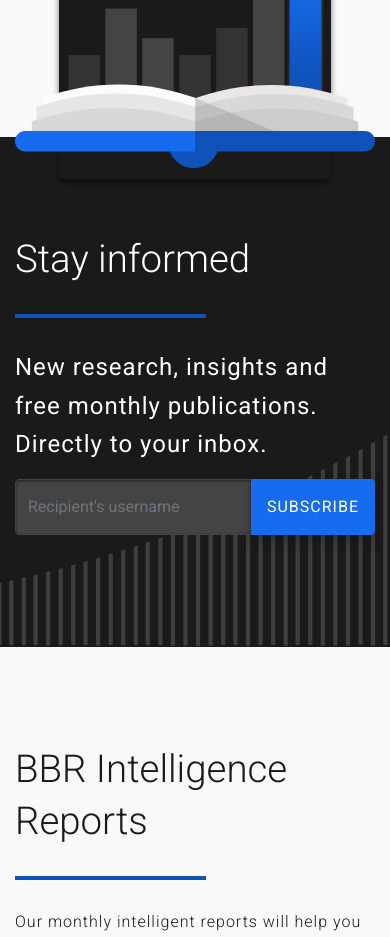
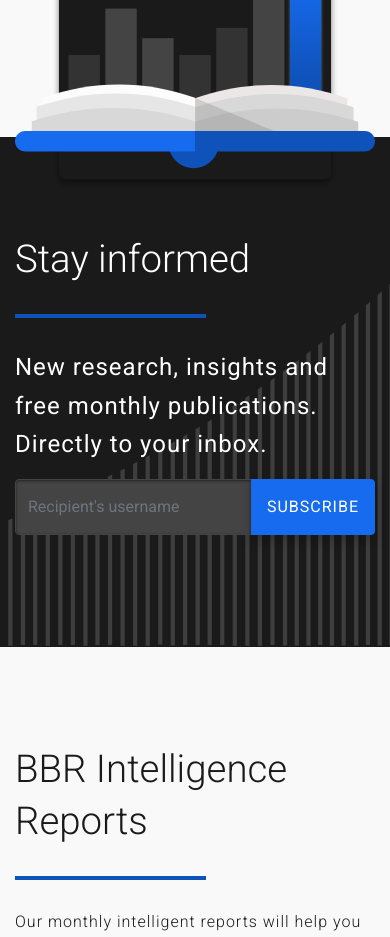
Before and after one commit to loogart/bbr, a plain HTML site: page index.html in a window 390 px wide. Shown: the part 1120-2057 px from the top of the page. Drawn offline with nearby package versions, Linux system fonts and the light colour scheme.

Commit message:
fixed css newsletter section

```diff
--- a/css/offcanvas.css
+++ b/css/offcanvas.css
@@ -354,6 +354,16 @@
         background-position: 100%;
         padding: 3rem 0;
     }
+    .section-3 {
+        background-color: #1a1a1a;
+        color: #fff;
+        border-radius: 0;
+        background-image: url('../images/graph-expo-2.svg');
+        background-repeat: no-repeat;
+        background-size: cover;
+        background-position: 80% 100%;
+        padding: 6rem 0;
+    }
 
     .section-6 {
         color: #fff;
```
Also changed, not shown: index.html (+0 -2 lines).
